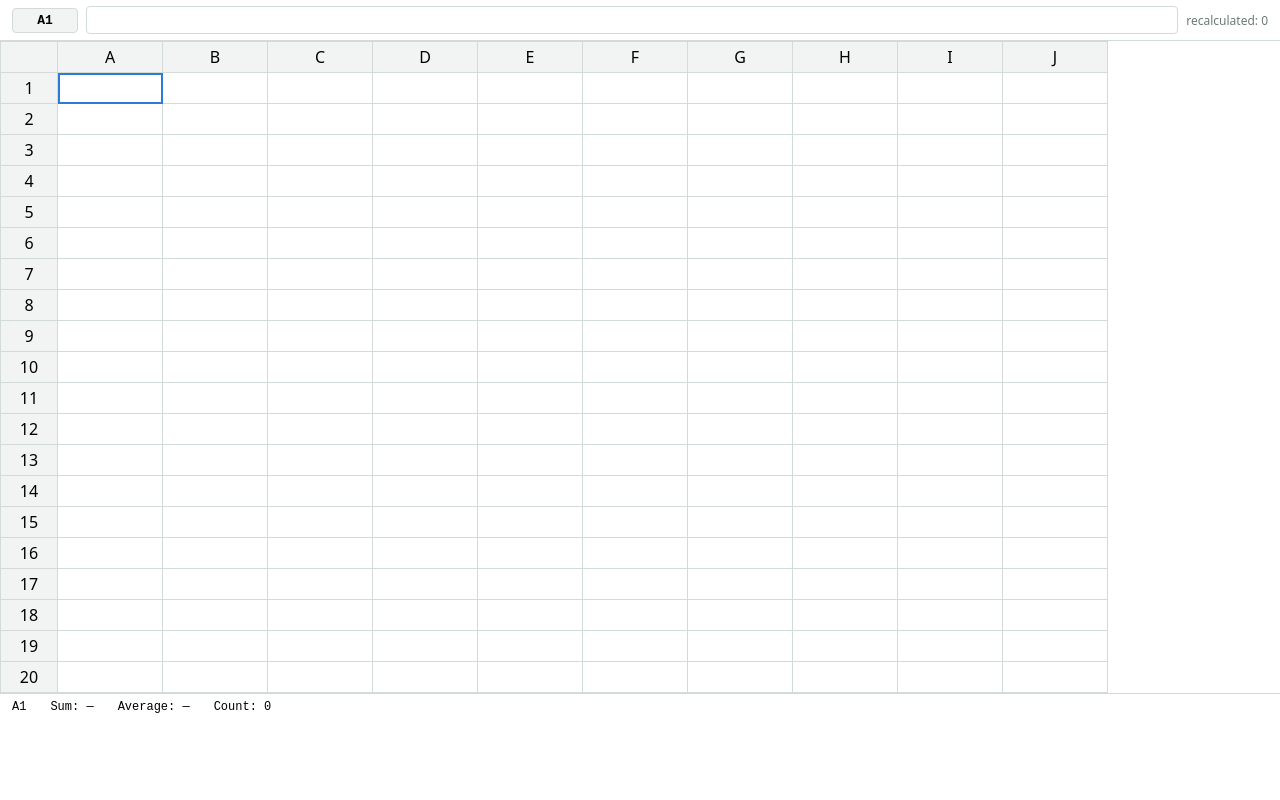
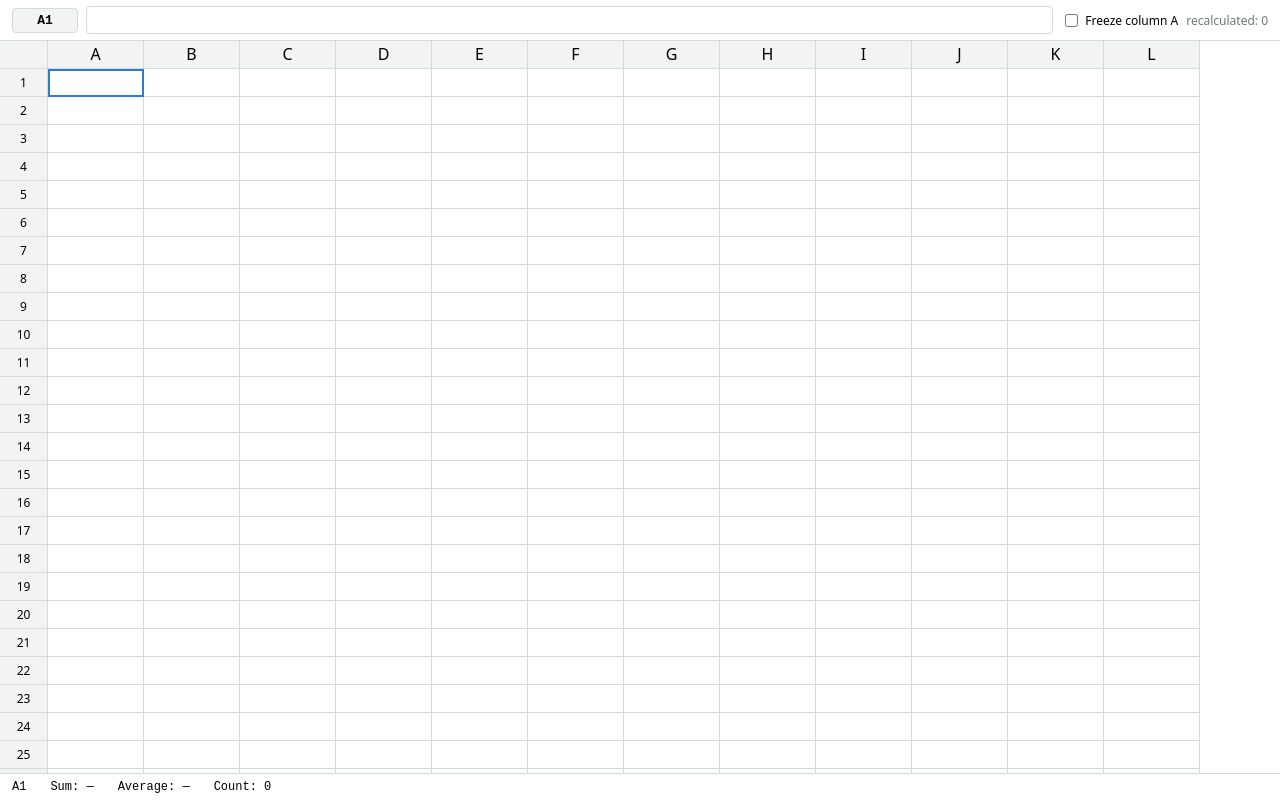
Before and after one commit to anonimk56/small-sheet, a Next.js app: page / in a window 1280 px wide. Built offline with nearby package versions, Linux system fonts and the light colour scheme.

Commit message:
Rebuild grid with row virtualization, sticky headers, frozen column and column resize

```diff
--- a/src/app/globals.css
+++ b/src/app/globals.css
@@ -2,6 +2,7 @@
   --border: #d3dbd8;
   --header-bg: #f1f4f3;
   --active: #2e7bd6;
+  --bg: #ffffff;
 }
 
 body {
--- a/src/components/Grid.module.css
+++ b/src/components/Grid.module.css
@@ -1,56 +1,20 @@
+.root {
+  display: flex;
+  flex-direction: column;
+  height: 100dvh;
+}
+
+.root:focus {
+  outline: none;
+}
+
+/* ---- formula bar ---- */
 .bar {
   display: flex;
   align-items: center;
   gap: 8px;
   padding: 6px 12px;
   border-bottom: 1px solid var(--border);
-}
-
-.grid {
-  border-collapse: collapse;
-}
-
-.grid th {
-  background: var(--header-bg);
-  font-weight: 500;
-  padding: 4px 12px;
-  border: 1px solid var(--border);
-  min-width: 32px;
-}
-
-.grid td {
-  border: 1px solid var(--border);
-  width: 96px;
-  height: 28px;
-  cursor: cell;
-}
-
-.active {
-  outline: 2px solid var(--active);
-  outline-offset: -2px;
-}
-
-.root:focus {
-  outline: none;
-}
-
-.grid td {
-  padding: 0 4px;
-}
-
-.editor {
-  width: 100%;
-  height: 26px;
-  box-sizing: border-box;
-  border: none;
-  outline: none;
-  font: inherit;
-  background: transparent;
-  padding: 0;
-}
-
-.error {
-  color: #c0392b;
 }
 
 .address {
@@ -83,21 +47,149 @@
 .stat {
   font-size: 12px;
   color: #6b7a76;
+  white-space: nowrap;
 }
 
-.inRange {
-  background: rgba(46, 123, 214, 0.12);
+.toggle {
+  display: flex;
+  align-items: center;
+  gap: 4px;
+  font-size: 12px;
+  white-space: nowrap;
 }
 
-/* Dragging across cells shouldn't select page text */
-.grid {
+/* ---- scrolling area ---- */
+.scroller {
+  flex: 1;
+  min-height: 0; /* lets a flex child shrink so it can scroll */
+  overflow: auto;
+}
+
+.sizer {
+  position: relative; /* rows are positioned inside it */
+}
+
+/* ---- headers ---- */
+.headerRow {
+  position: sticky;
+  top: 0;
+  z-index: 4; /* above everything that scrolls under it */
+  display: flex;
+}
+
+.corner,
+.colHeader {
+  flex: none;
+  box-sizing: border-box;
+  background: var(--header-bg);
+  border-right: 1px solid var(--border);
+  border-bottom: 1px solid var(--border);
+  text-align: center;
+  line-height: 27px;
+  font-weight: 500;
   user-select: none;
 }
 
+.corner {
+  position: sticky;
+  left: 0;
+  z-index: 2;
+}
+
+.colHeader {
+  position: relative; /* anchors the resize handle */
+}
+
+.resizeHandle {
+  position: absolute;
+  top: 0;
+  right: 0;
+  width: 6px;
+  height: 100%;
+  cursor: col-resize;
+  touch-action: none;
+  z-index: 3;
+}
+
+.resizeHandle:hover {
+  background: rgba(46, 123, 214, 0.4);
+}
+
+/* ---- rows and cells ---- */
+.row {
+  position: absolute;
+  left: 0;
+  display: flex;
+}
+
+.rowHeader {
+  flex: none;
+  position: sticky;
+  left: 0;
+  z-index: 2;
+  box-sizing: border-box;
+  background: var(--header-bg);
+  border-right: 1px solid var(--border);
+  border-bottom: 1px solid var(--border);
+  text-align: center;
+  line-height: 27px;
+  font-size: 12px;
+  user-select: none;
+}
+
+.cell {
+  flex: none;
+  box-sizing: border-box;
+  padding: 0 6px;
+  background: var(--bg); /* opaque, so sticky cells hide what scrolls under them */
+  border-right: 1px solid var(--border);
+  border-bottom: 1px solid var(--border);
+  line-height: 27px;
+  white-space: nowrap;
+  overflow: hidden;
+  text-overflow: ellipsis;
+  cursor: cell;
+  user-select: none;
+}
+
+/* Must come after .colHeader and .cell so it overrides their position */
+.frozenCol {
+  position: sticky;
+  z-index: 1;
+  box-shadow: 2px 0 3px -2px rgba(0, 0, 0, 0.3);
+}
+
+.active {
+  outline: 2px solid var(--active);
+  outline-offset: -2px;
+}
+
+/* A gradient overlay, not "background", so the opaque base color stays */
+.inRange {
+  background-image: linear-gradient(
+    rgba(46, 123, 214, 0.12),
+    rgba(46, 123, 214, 0.12)
+  );
+}
+
+.error {
+  color: #c0392b;
+}
+
 .editor {
+  display: block;
+  width: 100%;
+  height: 100%;
+  box-sizing: border-box;
+  border: none;
+  outline: none;
+  font: inherit;
+  background: transparent;
+  padding: 0;
   user-select: text;
 }
 
+/* ---- status bar ---- */
 .statusBar {
   display: flex;
   gap: 24px;
--- a/src/components/Grid.tsx
+++ b/src/components/Grid.tsx
@@ -2,19 +2,28 @@
 
 import { useEffect, useRef, useState } from "react";
 import { CellPos, colLabel, parseAddress, toAddress } from "@/lib/address";
-import { CellChange, History } from "@/lib/history";
-import styles from "./Grid.module.css";
 import { Sheet } from "@/lib/sheet";
 import { formatValue, isError } from "@/lib/evaluate";
+import { CellChange, History } from "@/lib/history";
 import {
   inRange,
   normalizeRange,
   rangeLabel,
   rangeStats,
 } from "@/lib/selection";
+import styles from "./Grid.module.css";
 
-const ROWS = 20;
-const COLS = 10;
+const ROWS = 10_000;
+const COLS = 12;
+
+// Layout constants, in pixels. Row positions are computed from these, so
+// they must match the heights used in the CSS.
+const ROW_H = 28; // every body row
+const HEADER_H = 28; // the column-letter row
+const ROW_HEADER_W = 48; // the row-number column
+const DEFAULT_COL_W = 96;
+const MIN_COL_W = 40;
+const OVERSCAN = 5; // extra rows rendered above and below the visible ones
 
 const NAV_KEYS: Record<string, [number, number]> = {
   ArrowUp: [-1, 0],
@@ -27,22 +36,44 @@ const clamp = (value: number, count: number) =>
   Math.max(0, Math.min(count - 1, value));
 
 export default function Grid() {
+  // ---- selection ----
   const [active, setActive] = useState<CellPos>({ row: 0, col: 0 });
-
   // Opposite corner of the selected range. null = just the active cell.
   const [extent, setExtent] = useState<CellPos | null>(null);
-
-  // True while the mouse button is held after pressing on a cell. A ref (not
-  // state) because changing it shouldn't re-render anything.
+  // True while the mouse button is held after pressing on a cell.
   const dragging = useRef(false);
 
+  // ---- editing ----
   // Text being typed. null means "not editing".
   const [draft, setDraft] = useState<string | null>(null);
-
   // Where the current edit is happening: inside the cell or in the formula bar.
   const [editSource, setEditSource] = useState<"cell" | "bar">("cell");
+  const rootRef = useRef<HTMLDivElement>(null);
 
-  const rootRef = useRef<HTMLDivElement>(null);
+  // ---- engine (created once, mutated in place) ----
+  const [sheet] = useState(() => new Sheet(ROWS, COLS));
+  const [history] = useState(() => new History());
+  // `sheet` is mutated in place, so React can't see changes. Bumping this
+  // counter forces a re-render after each edit.
+  const [, setVersion] = useState(0);
+  // Temporary: how many cells the last edit recomputed (for testing).
+  const [recalculated, setRecalculated] = useState(0);
+
+  // ---- layout ----
+  const scrollerRef = useRef<HTMLDivElement>(null);
+  // Index of the first row in view. Storing the row (not the pixel offset)
+  // means React only re-renders when scrolling crosses a row boundary.
+  const [scrollRow, setScrollRow] = useState(0);
+  const [viewportH, setViewportH] = useState(600); // replaced by the real height on mount
+  const [colWidths, setColWidths] = useState<number[]>(() =>
+    Array.from({ length: COLS }, () => DEFAULT_COL_W),
+  );
+  const [frozen, setFrozen] = useState(false);
+  const resizing = useRef<{
+    col: number;
+    startX: number;
+    startWidth: number;
+  } | null>(null);
 
   // The mouse can be released anywhere, even outside the grid, so listen on
   // the whole window. Otherwise a drag could get "stuck on".
@@ -54,45 +85,85 @@ export default function Grid() {
     return () => window.removeEventListener("mouseup", stop);
   }, []);
 
-  // The engine lives for the component's lifetime. The initializer function
-  // makes useState create it once, not on every render.
-  const [sheet] = useState(() => new Sheet(ROWS, COLS));
+  // Keep viewportH equal to the scroll area's real height, including when
+  // the window is resized. The observer also fires once on start.
+  useEffect(() => {
+    const el = scrollerRef.current;
+    if (!el) return;
+    const observer = new ResizeObserver(() => setViewportH(el.clientHeight));
+    observer.observe(el);
+    return () => observer.disconnect();
+  }, []);
 
-  // Same pattern as the sheet: created once, mutated in place.
-  const [history] = useState(() => new History());
-
-  // `sheet` is mutated in place, so React can't see changes. Bumping this
-  // counter forces a re-render after each edit.
-  const [, setVersion] = useState(0);
-
-  // Temporary: shows how many cells the last edit recomputed (for testing).
-  const [recalculated, setRecalculated] = useState(0);
-
+  // ---- derived values ----
   const address = toAddress(active);
   const raw = sheet.raw[address] ?? "";
-
   const range = normalizeRange(active, extent ?? active);
   const stats = rangeStats(range, sheet.values);
 
+  const totalWidth = ROW_HEADER_W + colWidths.reduce((a, b) => a + b, 0);
+  const visibleCount = Math.ceil(viewportH / ROW_H);
+  const firstRow = Math.max(0, scrollRow - OVERSCAN);
+  const lastRow = Math.min(ROWS - 1, scrollRow + visibleCount + OVERSCAN);
+  const rowsToRender: number[] = [];
+  for (let r = firstRow; r <= lastRow; r++) rowsToRender.push(r);
+  // Always keep the active row in the page, even when scrolled far away,
+  // so an open cell editor (and its focus) isn't destroyed.
+  if (active.row < firstRow || active.row > lastRow) {
+    rowsToRender.push(active.row);
+  }
+
+  // ---- navigation ----
   function move(dRow: number, dCol: number) {
+    const next = {
+      row: clamp(active.row + dRow, ROWS),
+      col: clamp(active.col + dCol, COLS),
+    };
+    setActive(next);
     setExtent(null); // moving collapses any range back to one cell
-    setActive((p) => ({
-      row: clamp(p.row + dRow, ROWS),
-      col: clamp(p.col + dCol, COLS),
-    }));
+    scrollToCell(next);
   }
 
   // Shift+arrow: move the far corner, starting from the active cell.
   function extend(dRow: number, dCol: number) {
-    setExtent((prev) => {
-      const from = prev ?? active;
-      return {
-        row: clamp(from.row + dRow, ROWS),
-        col: clamp(from.col + dCol, COLS),
-      };
-    });
+    const from = extent ?? active;
+    const next = {
+      row: clamp(from.row + dRow, ROWS),
+      col: clamp(from.col + dCol, COLS),
+    };
+    setExtent(next);
+    scrollToCell(next);
   }
 
+  // Scroll the minimum amount needed to bring a cell fully into view,
+  // allowing for the sticky header and the sticky left columns.
+  function scrollToCell(pos: CellPos) {
+    const el = scrollerRef.current;
+    if (!el) return;
+
+    // Vertical: row r starts r * ROW_H below the sticky header.
+    const rowTop = pos.row * ROW_H;
+    const rowBottom = rowTop + ROW_H;
+    const bodyHeight = el.clientHeight - HEADER_H;
+    if (rowTop < el.scrollTop) el.scrollTop = rowTop;
+    else if (rowBottom > el.scrollTop + bodyHeight) {
+      el.scrollTop = rowBottom - bodyHeight;
+    }
+
+    // Horizontal: the row numbers (and column A when frozen) always cover
+    // the left edge, so a cell is only "visible" to the right of them.
+    if (frozen && pos.col === 0) return;
+    const stuck = ROW_HEADER_W + (frozen ? colWidths[0] : 0);
+    let left = ROW_HEADER_W;
+    for (let i = 0; i < pos.col; i++) left += colWidths[i];
+    const right = left + colWidths[pos.col];
+    if (left < el.scrollLeft + stuck) el.scrollLeft = left - stuck;
+    else if (right > el.scrollLeft + el.clientWidth) {
+      el.scrollLeft = right - el.clientWidth;
+    }
+  }
+
+  // ---- editing and history ----
   // Every user edit goes through here: record it, then apply it.
   function setCell(addr: string, value: string) {
     const before = sheet.raw[addr] ?? "";
@@ -112,12 +183,13 @@ export default function Grid() {
     }
     setRecalculated(count);
     setVersion((v) => v + 1);
-
     setExtent(null); // undo/redo jumps to one cell, so drop any range
-
     // Move the selection to the changed cell so you can see what happened
     const pos = parseAddress(changes[0].addr);
-    if (pos) setActive(pos);
+    if (pos) {
+      setActive(pos);
+      scrollToCell(pos);
+    }
   }
 
   function undo() {
@@ -142,10 +214,10 @@ export default function Grid() {
     rootRef.current?.focus();
   }
 
+  // ---- keyboard ----
   function onGridKeyDown(e: React.KeyboardEvent) {
-    // While editing, or when the key was typed in an input (cell editor or
-    // formula bar), the input handles it. Otherwise arrows would move the
-    // selection instead of the text caret.
+    // While editing, or when the key was typed in an input (cell editor,
+    // formula bar, checkbox), the input handles it.
     if (draft !== null || e.target instanceof HTMLInputElement) return;
 
     // Cmd+Z / Ctrl+Z undo, Shift+Cmd+Z / Ctrl+Y redo
@@ -174,12 +246,14 @@ export default function Grid() {
       move(0, e.shiftKey ? -1 : 1);
     } else if (e.key === "Enter") {
       e.preventDefault();
+      scrollToCell(active); // the cell may have been scrolled out of view
       setEditSource("cell");
       setDraft(raw);
     } else if (e.key === "Backspace" || e.key === "Delete") {
       setCell(address, "");
     } else if (e.key.length === 1 && !e.ctrlKey && !e.metaKey && !e.altKey) {
       e.preventDefault();
+      scrollToCell(active);
       setEditSource("cell");
       setDraft(e.key); // type-to-overwrite: replaces the old content
     }
@@ -202,6 +276,30 @@ export default function Grid() {
     }
   }
 
+  // ---- column resizing ----
+  // Pointer capture makes the handle keep receiving move events even when
+  // the pointer leaves it, so no window-level listeners are needed.
+  function onResizeDown(e: React.PointerEvent<HTMLDivElement>, col: number) {
+    e.currentTarget.setPointerCapture(e.pointerId);
+    resizing.current = {
+      col,
+      startX: e.clientX,
+      startWidth: colWidths[col],
+    };
+  }
+
+  function onResizeMove(e: React.PointerEvent) {
+    const r = resizing.current;
+    if (!r) return;
+    const width = Math.max(MIN_COL_W, r.startWidth + e.clientX - r.startX);
+    setColWidths((prev) => prev.map((w, i) => (i === r.col ? width : w)));
+  }
+
+  function onResizeEnd() {
+    resizing.current = null;
+  }
+
+  // ---- render ----
   return (
     <div
       ref={rootRef}
@@ -210,8 +308,7 @@ export default function Grid() {
       onKeyDown={onGridKeyDown}
       onMouseDown={(e) => {
         // Clicking anywhere else in the grid (a header, empty space) finishes
-        // a pending edit. Without this, an edit started in the bar could be
-        // left open and the grid would ignore the keyboard.
+        // a pending edit.
         if (draft !== null && !(e.target instanceof HTMLInputElement)) commit();
       }}
     >
@@ -228,26 +325,77 @@ export default function Grid() {
           aria-label="Formula bar"
           spellCheck={false}
         />
+        <label className={styles.toggle}>
+          <input
+            type="checkbox"
+            checked={frozen}
+            onChange={(e) => {
+              setFrozen(e.target.checked);
+              refocus(); // so the arrow keys keep working
+            }}
+          />
+          Freeze column A
+        </label>
         <span className={styles.stat}>recalculated: {recalculated}</span>
       </div>
-      <table className={styles.grid}>
-        <thead>
-          <tr>
-            <th />
-            {Array.from({ length: COLS }, (_, c) => (
-              <th key={c}>{colLabel(c)}</th>
-            ))}
-          </tr>
-        </thead>
-        <tbody>
-          {Array.from({ length: ROWS }, (_, r) => (
-            <tr key={r}>
-              <th>{r + 1}</th>
-              {Array.from({ length: COLS }, (_, c) => {
+
+      <div
+        ref={scrollerRef}
+        className={styles.scroller}
+        onScroll={(e) =>
+          setScrollRow(Math.floor(e.currentTarget.scrollTop / ROW_H))
+        }
+      >
+        {/* The sizer is as big as the whole 10,000-row grid; that is what
+            gives the scrollbar its real length. */}
+        <div
+          className={styles.sizer}
+          style={{ width: totalWidth, height: HEADER_H + ROWS * ROW_H }}
+        >
+          <div className={styles.headerRow} style={{ height: HEADER_H }}>
+            <div className={styles.corner} style={{ width: ROW_HEADER_W }} />
+            {colWidths.map((w, c) => {
+              const isFrozen = frozen && c === 0;
+              return (
+                <div
+                  key={c}
+                  className={`${styles.colHeader} ${isFrozen ? styles.frozenCol : ""}`}
+                  style={isFrozen ? { width: w, left: ROW_HEADER_W } : { width: w }}
+                >
+                  {colLabel(c)}
+                  <div
+                    className={styles.resizeHandle}
+                    onPointerDown={(e) => onResizeDown(e, c)}
+                    onPointerMove={onResizeMove}
+                    onPointerUp={onResizeEnd}
+                    onPointerCancel={onResizeEnd}
+                  />
+                </div>
+              );
+            })}
+          </div>
+
+          {rowsToRender.map((r) => (
+            <div
+              key={r}
+              className={styles.row}
+              style={{
+                top: HEADER_H + r * ROW_H,
+                height: ROW_H,
+                width: totalWidth,
+              }}
+            >
+              <div className={styles.rowHeader} style={{ width: ROW_HEADER_W }}>
+                {r + 1}
+              </div>
+              {colWidths.map((w, c) => {
                 const isActive = r === active.row && c === active.col;
                 const isSelected = !isActive && inRange(range, r, c);
+                const isFrozen = frozen && c === 0;
                 const value = sheet.values[toAddress({ row: r, col: c })];
                 const classes = [
+                  styles.cell,
+                  isFrozen ? styles.frozenCol : "",
                   isActive ? styles.active : "",
                   isSelected ? styles.inRange : "",
                   isError(value) ? styles.error : "",
@@ -270,11 +418,14 @@ export default function Grid() {
                 }
 
                 return (
-                  <td
+                  <div
                     key={c}
                     className={classes}
+                    style={
+                      isFrozen ? { width: w, left: ROW_HEADER_W } : { width: w }
+                    }
                     onMouseDown={(e) => {
-                      // A click inside the open cell editor is just placing the caret
+                      // A click inside the open cell editor just places the caret
                       if (e.target instanceof HTMLInputElement) return;
                       if (e.shiftKey) {
                         setExtent({ row: r, col: c }); // extend from the active cell
@@ -289,13 +440,13 @@ export default function Grid() {
                     }}
                   >
                     {content}
-                  </td>
+                  </div>
                 );
               })}
-            </tr>
+            </div>
           ))}
-        </tbody>
-      </table>
+        </div>
+      </div>
 
       <div className={styles.statusBar}>
         <span>{rangeLabel(range)}</span>
@@ -321,9 +472,11 @@ function CellEditor({
   const ref = useRef<HTMLInputElement>(null);
 
   // Runs once when the editor appears: focus it, caret at the end.
+  // preventScroll: the grid does its own scrolling (the browser doesn't
+  // know about the sticky headers and could park the cell underneath them).
   useEffect(() => {
     const el = ref.current!;
-    el.focus();
+    el.focus({ preventScroll: true });
     el.setSelectionRange(el.value.length, el.value.length);
   }, []);
 
```
